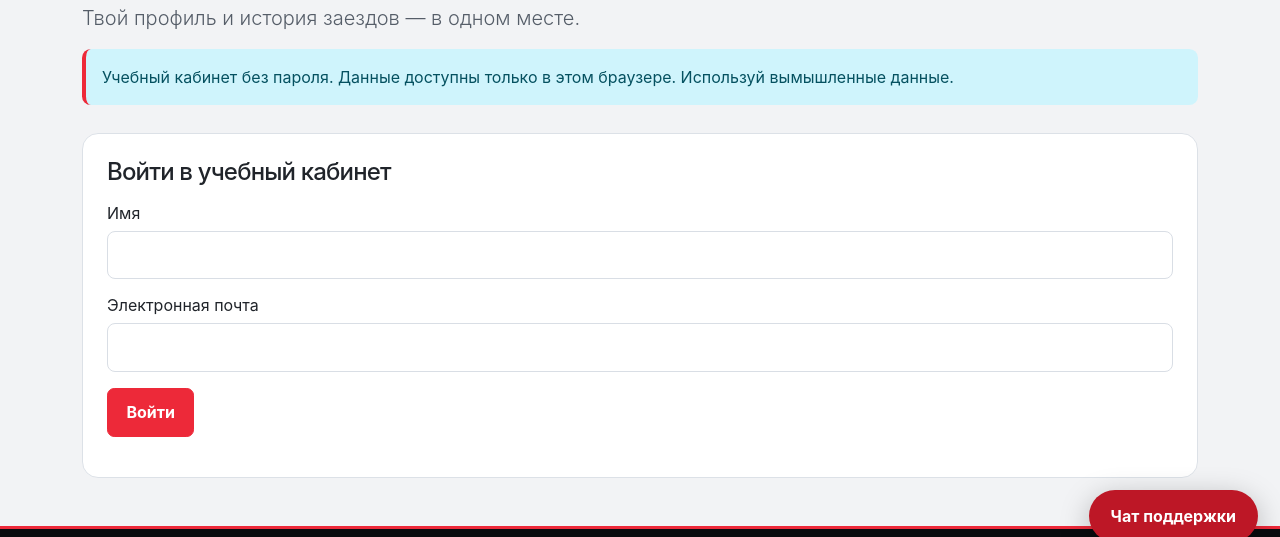
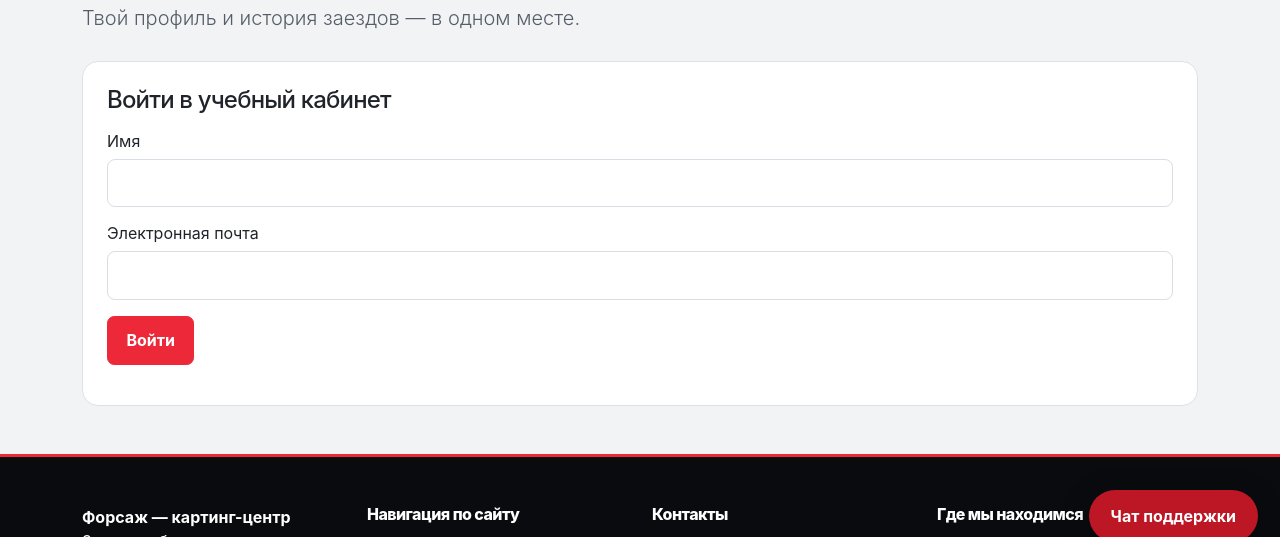
Before and after one commit to enjo1si/kr2-bootstrap-shop, a plain HTML site: page account.html in a window 1280 px wide. Shown: the part 236-773 px from the top of the page. Drawn offline with Linux system fonts and the light colour scheme.

Commit message:
Remove introductory notice from account page

```diff
--- a/account.html
+++ b/account.html
@@ -61,7 +61,7 @@
       <a class="account-link" href="account.html">Личный кабинет</a>
       <button id="themeToggle" type="button" aria-label="Включить тёмную тему" aria-pressed="false"><span class="theme-icon" aria-hidden="true">◐</span><span id="themeLabel">Тёмная тема</span></button>
     </div></div></header>
-    <main id="main" class="container my-5"><h1>Личный кабинет</h1><p class="lead">Твой профиль и история заездов — в одном месте.</p><p class="alert alert-info">Учебный кабинет без пароля. Данные доступны только в этом браузере. Используй вымышленные данные.</p>
+    <main id="main" class="container my-5"><h1>Личный кабинет</h1><p class="lead">Твой профиль и история заездов — в одном месте.</p>
 <div id="accountRoot"></div></main>
 
 
```
